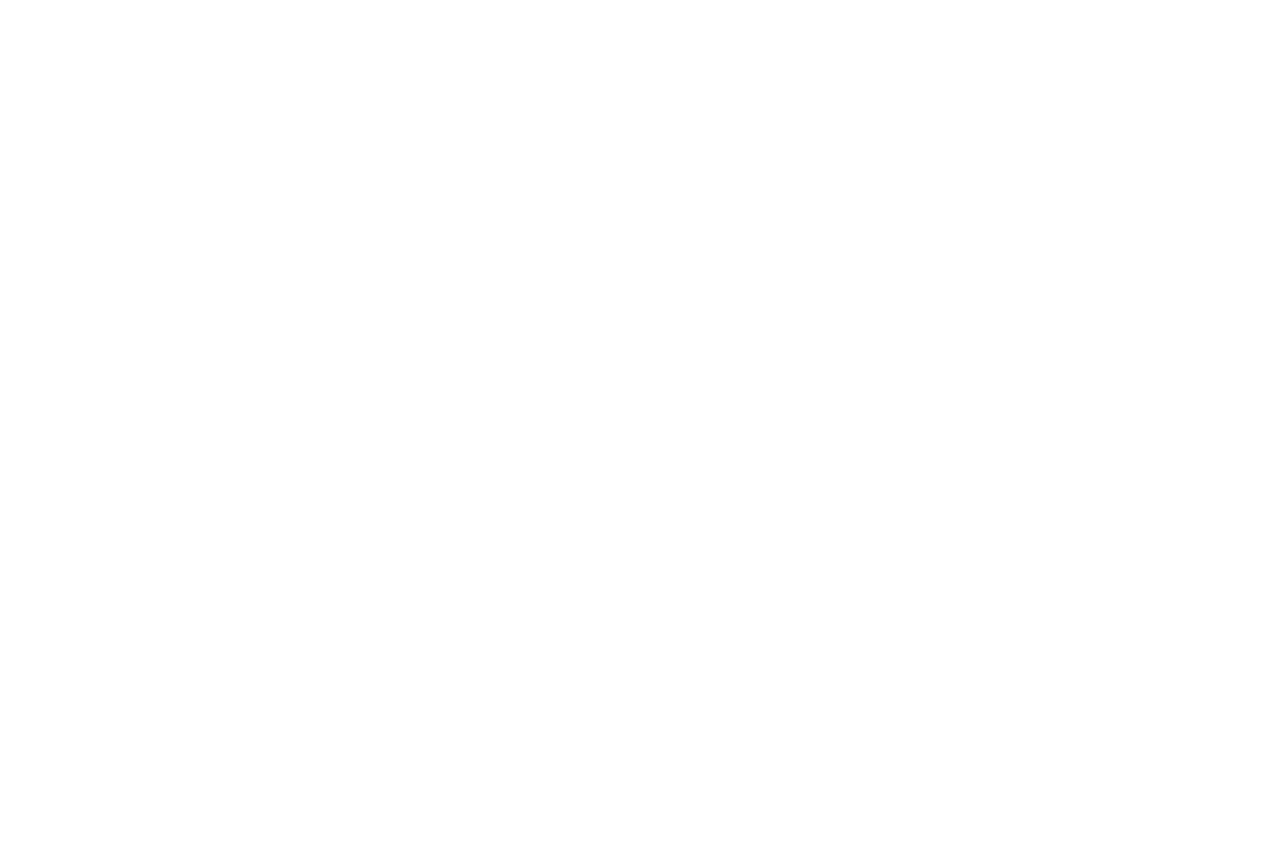
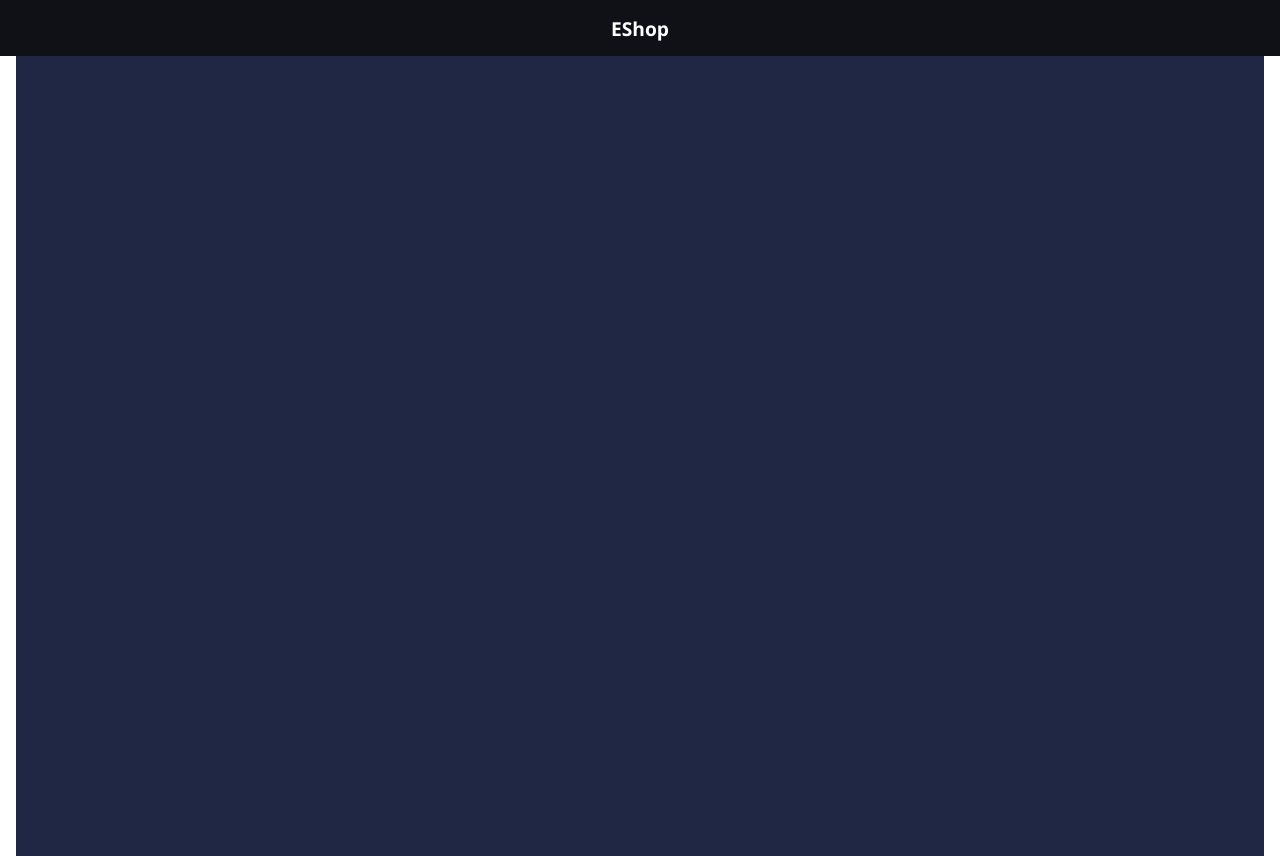
Before and after one commit to steve-kaufman/eshop-react-app, a React (Create React App) app: page / in a window 1280 px wide. Before the commit the page ends 800 px from the top, so only its background shows below. Built offline with nearby package versions, Linux system fonts and the light colour scheme.

Commit message:
added home page outline

```diff
--- a/package.json
+++ b/package.json
@@ -13,6 +13,7 @@
     "react": "^17.0.2",
     "react-dom": "^17.0.2",
     "react-scripts": "4.0.3",
+    "sass": "^1.45.0",
     "typescript": "^4.1.2",
     "web-vitals": "^1.0.1"
   },
--- a/src/App.tsx
+++ b/src/App.tsx
@@ -1,5 +1,13 @@
+import { Header } from "./components/Header"
+import { Home } from "./pages/Home"
+
 function App() {
-  return <div className="App"></div>
+  return (
+    <div className="App">
+      <Header />
+      <Home />
+    </div>
+  )
 }
 
 export default App
--- /dev/null
+++ b/src/components/Header.tsx
@@ -0,0 +1,9 @@
+import "../scss/header.scss"
+
+export function Header() {
+  return (
+    <header className="page-header">
+      <h2 className="title">EShop</h2>
+    </header>
+  )
+}
--- a/src/index.css
+++ /dev/null
@@ -1,10 +0,0 @@
-* {
-  margin: 0;
-  padding: 0;
-  box-sizing: border-box;
-  font-family: -apple-system, BlinkMacSystemFont, "Segoe UI", "Roboto", "Oxygen",
-    "Ubuntu", "Cantarell", "Fira Sans", "Droid Sans", "Helvetica Neue",
-    sans-serif;
-  -webkit-font-smoothing: antialiased;
-  -moz-osx-font-smoothing: grayscale;
-}
--- /dev/null
+++ b/src/index.scss
@@ -0,0 +1,11 @@
+@import url("https://fonts.googleapis.com/css2?family=Open+Sans:ital,wght@0,400;0,700;1,400&display=swap");
+@import "./scss/page-main.scss";
+
+* {
+  margin: 0;
+  padding: 0;
+  box-sizing: border-box;
+  font-family: "Open Sans", Arial, Helvetica, sans-serif;
+  -webkit-font-smoothing: antialiased;
+  -moz-osx-font-smoothing: grayscale;
+}
--- /dev/null
+++ b/src/pages/Home.tsx
@@ -0,0 +1,3 @@
+export function Home() {
+  return <main className="page-main home"></main>
+}
--- /dev/null
+++ b/src/scss/header.scss
@@ -0,0 +1,12 @@
+.page-header {
+  height: 3.5rem;
+  display: flex;
+  align-items: center;
+  justify-content: center;
+  background-color: rgb(16, 17, 22);
+
+  .title {
+    font-size: 1.2rem;
+    color: white;
+  }
+}
--- /dev/null
+++ b/src/scss/page-main.scss
@@ -0,0 +1,6 @@
+.page-main {
+  margin: 0 1rem;
+  background-color: rgb(31, 39, 68);
+  display: flex;
+  min-height: 100vh;
+}
```
Also changed, not shown: src/index.tsx (+8 -8 lines), 1 other file (tests, documents, lock files or other folders).
